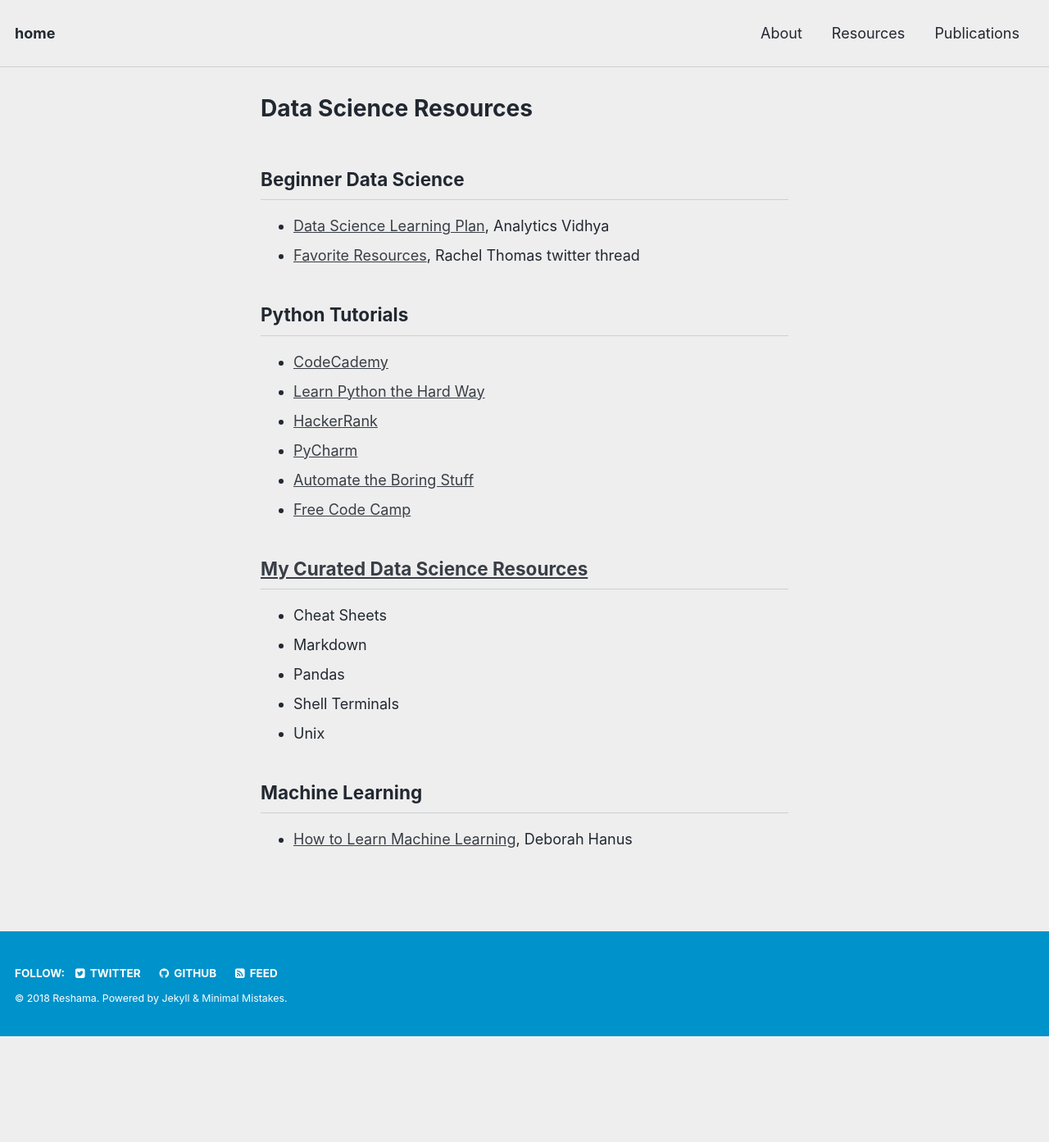
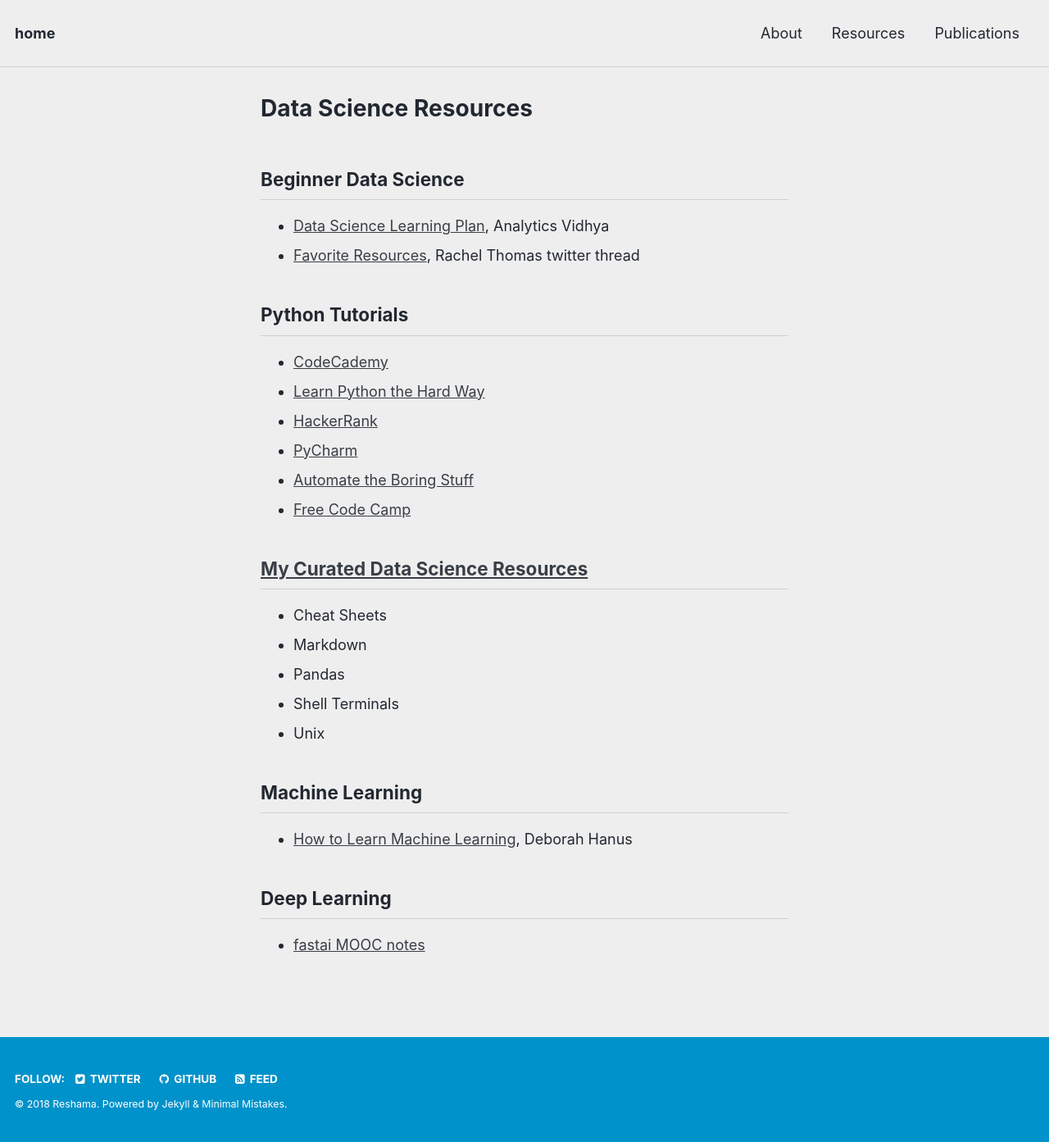
Before and after one commit to reshamas/reshamas.github.io, a Jekyll site: the page built from resources/ds_learning.md, in a window 1280 px wide. Shown: the whole page at 82% size. Built offline with Jekyll 4.4.1, drawn with Linux system fonts in a browser that asks for light colours; before the commit the page ends 1264 px from its top, so only the background shows below that.

Commit message:
Update ds_learning.md

```diff
--- a/resources/ds_learning.md
+++ b/resources/ds_learning.md
@@ -26,3 +26,6 @@
 
 ## Machine Learning
 - [How to Learn Machine Learning](https://dhanus.github.io/blog/learn-machine-learning/), Deborah Hanus
+
+## Deep Learning
+* [fastai MOOC notes](https://github.com/reshamas/fastai_deeplearn_part1)
```
